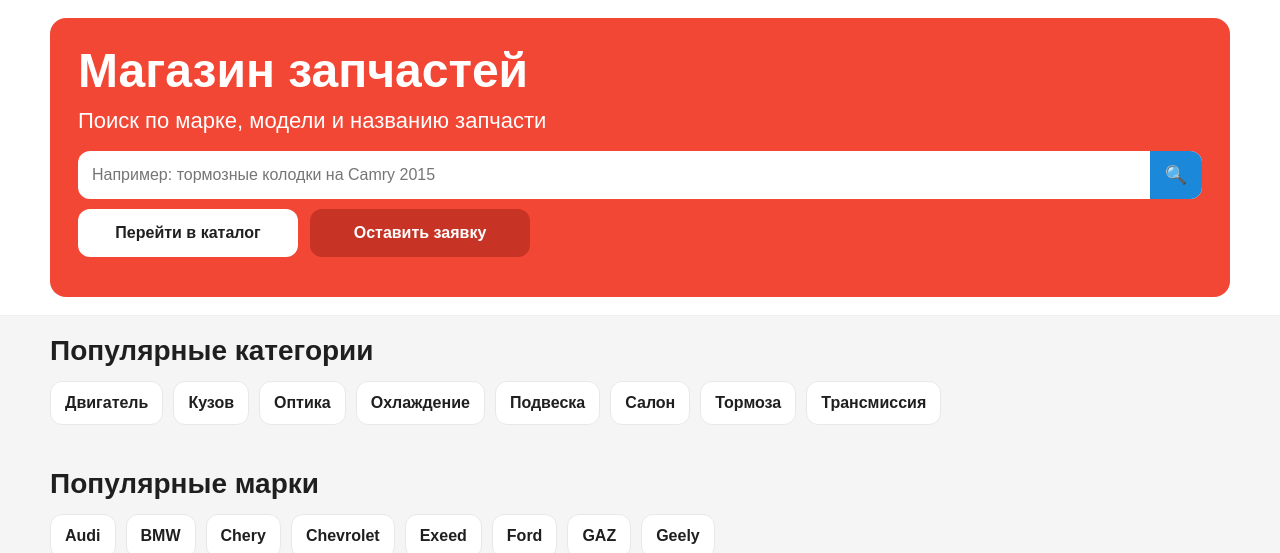
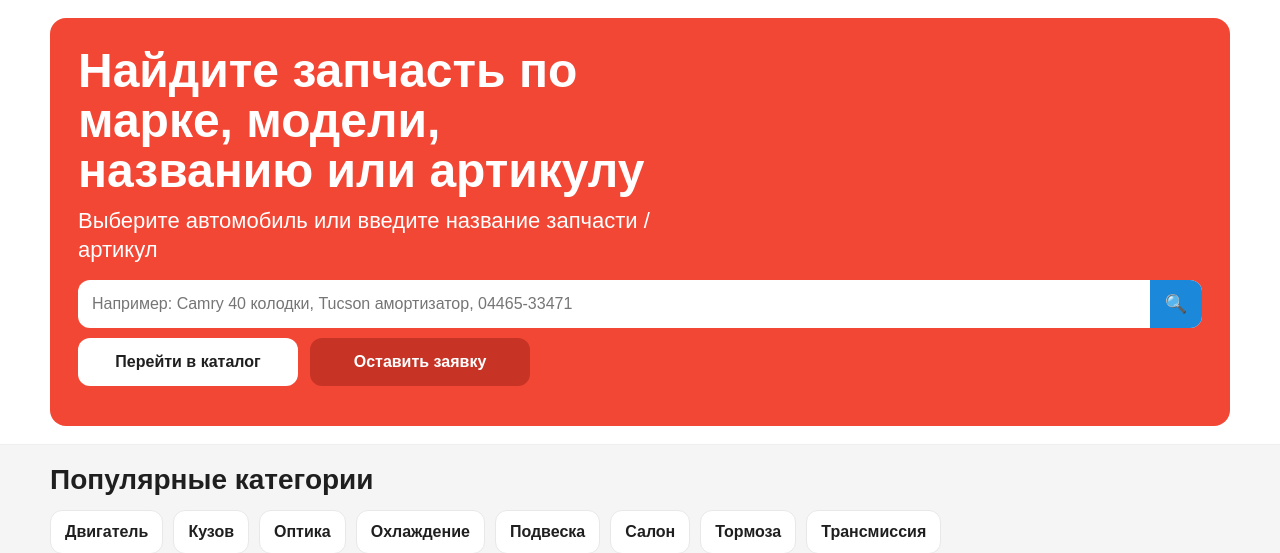
Before and after one commit to Khibullin/marketparts-store, a Django app: page / in a window 1280 px wide. Shown: the part 81-634 px from the top of the page. Run offline with Django 5.2, Linux system fonts and the light colour scheme; data comes from the database, SQL or seed files in the repository.

Commit message:
update homepage search text

```diff
--- a/core/templates/core/home.html
+++ b/core/templates/core/home.html
@@ -12,7 +12,6 @@
     </a>
 
     <div class="topbar-actions">
-      <!-- УБРАЛИ КАТАЛОГ -->
       <a class="btn seller-login-btn topbar-btn" href="/catalog/seller/login/">Войти продавцу</a>
     </div>
   </div>
@@ -21,17 +20,17 @@
 <section class="hero">
   <div class="container">
     <div class="hero-card">
-      <h1>Магазин запчастей</h1>
-      <p>Поиск по марке, модели и названию запчасти</p>
+      <h1>Найдите запчасть по марке, модели, названию или артикулу</h1>
+      <p>Выберите автомобиль или введите название запчасти / артикул</p>
 
       <form action="/catalog/" method="get" class="search-box">
-        <input type="text" name="q" placeholder="Например: тормозные колодки на Camry 2015">
+        <input type="text" name="q" placeholder="Например: Camry 40 колодки, Tucson амортизатор, 04465-33471">
         <button type="submit">🔍</button>
       </form>
 
       <div class="btn-row">
         <a class="btn white" href="/catalog/">Перейти в каталог</a>
-        <a class="btn darkred" href="https://marketparts.kz" target="_blank">Оставить заявку</a>
+        <a class="btn darkred" href="https://marketparts.kz" target="_blank" rel="noopener noreferrer">Оставить заявку</a>
       </div>
     </div>
   </div>
@@ -67,7 +66,7 @@
         <p>Отправьте заявку продавцам и получите предложения</p>
       </div>
       <div class="bridge-actions">
-        <a class="btn darkred" href="https://marketparts.kz" target="_blank">Перейти на сайт заявок</a>
+        <a class="btn darkred" href="https://marketparts.kz" target="_blank" rel="noopener noreferrer">Перейти на сайт заявок</a>
       </div>
     </div>
   </div>
@@ -90,7 +89,7 @@
   <div class="container footer-inner">
     <div class="footer-links">
       <a href="/catalog/seller/register/">Для продавцов</a>
-      <a href="https://marketparts.kz" target="_blank">Сайт заявок</a>
+      <a href="https://marketparts.kz" target="_blank" rel="noopener noreferrer">Сайт заявок</a>
       <a href="/">Главная</a>
     </div>
     <div>© Market Parts</div>
```
